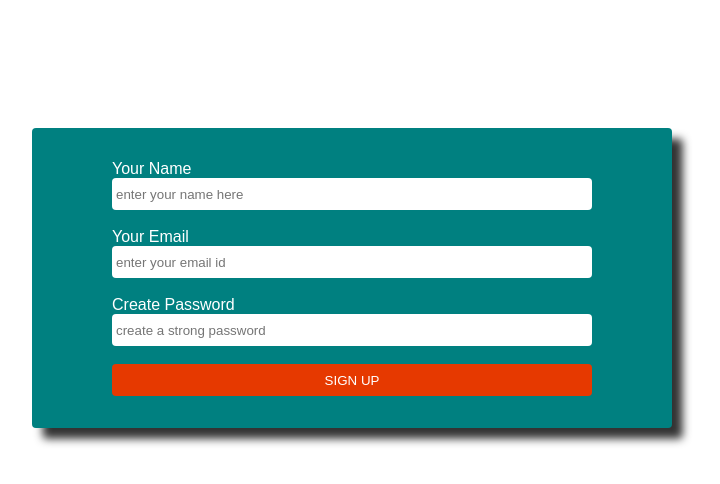
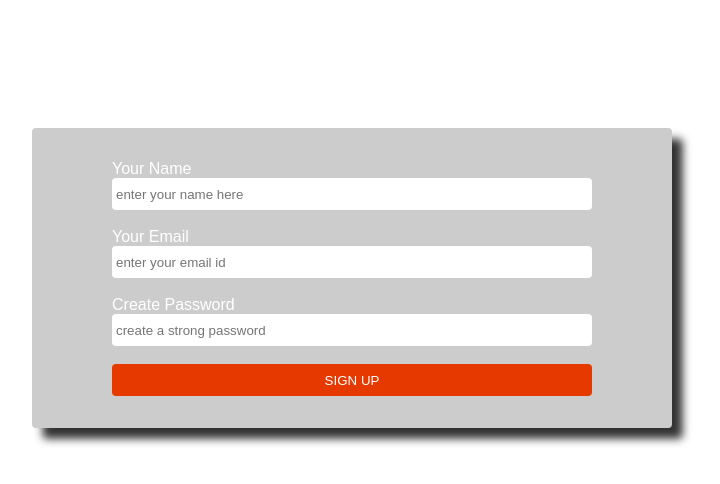
Before and after one commit to evenstar1111/simple-applications-of-html-css-and-js, a plain HTML site: page signupform.html in a window 1280 px wide. Shown: the whole page, without its empty margins (288-1008 px from the left). Drawn offline with Linux system fonts and the light colour scheme.

Commit message:
Update form.css

```diff
--- a/form.css
+++ b/form.css
@@ -79,7 +79,7 @@ body {
 form {
     margin: auto;
     padding: 2rem;
-    background-color: teal;
+    background-color: #ccc;
     border-radius: 3pt;
     box-shadow: 8pt 8pt 8px #333;
 }
```
